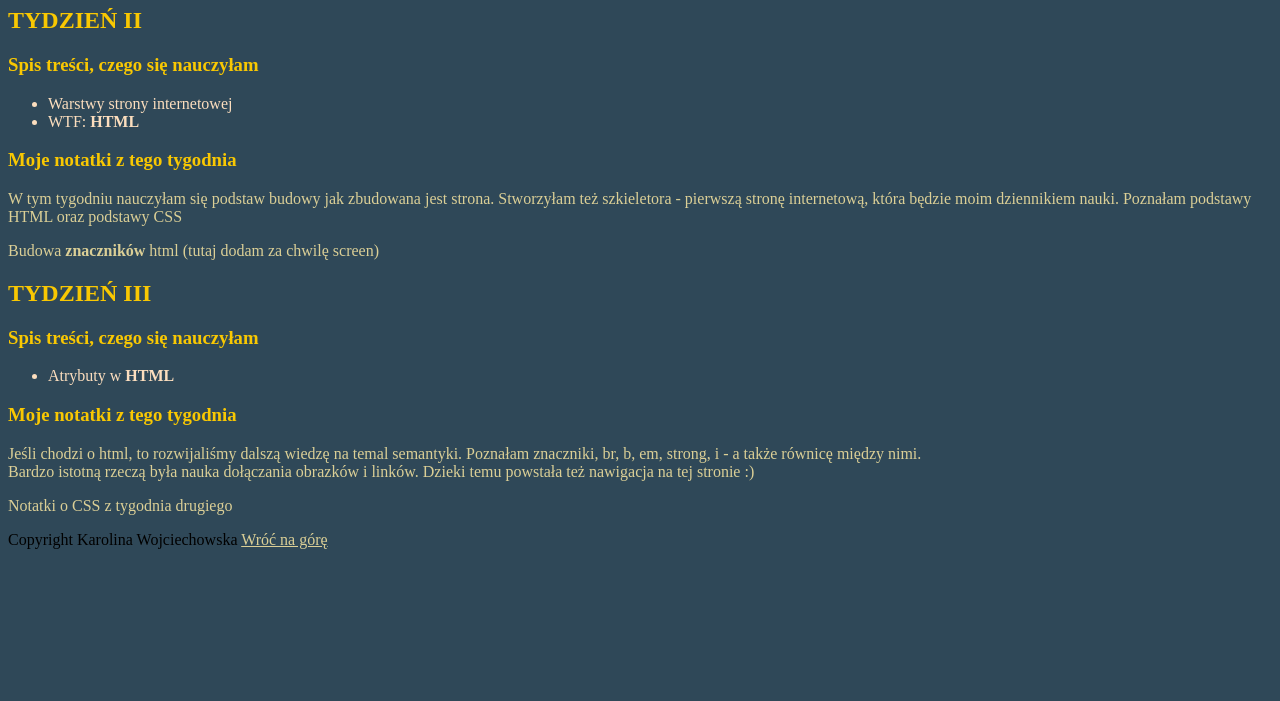
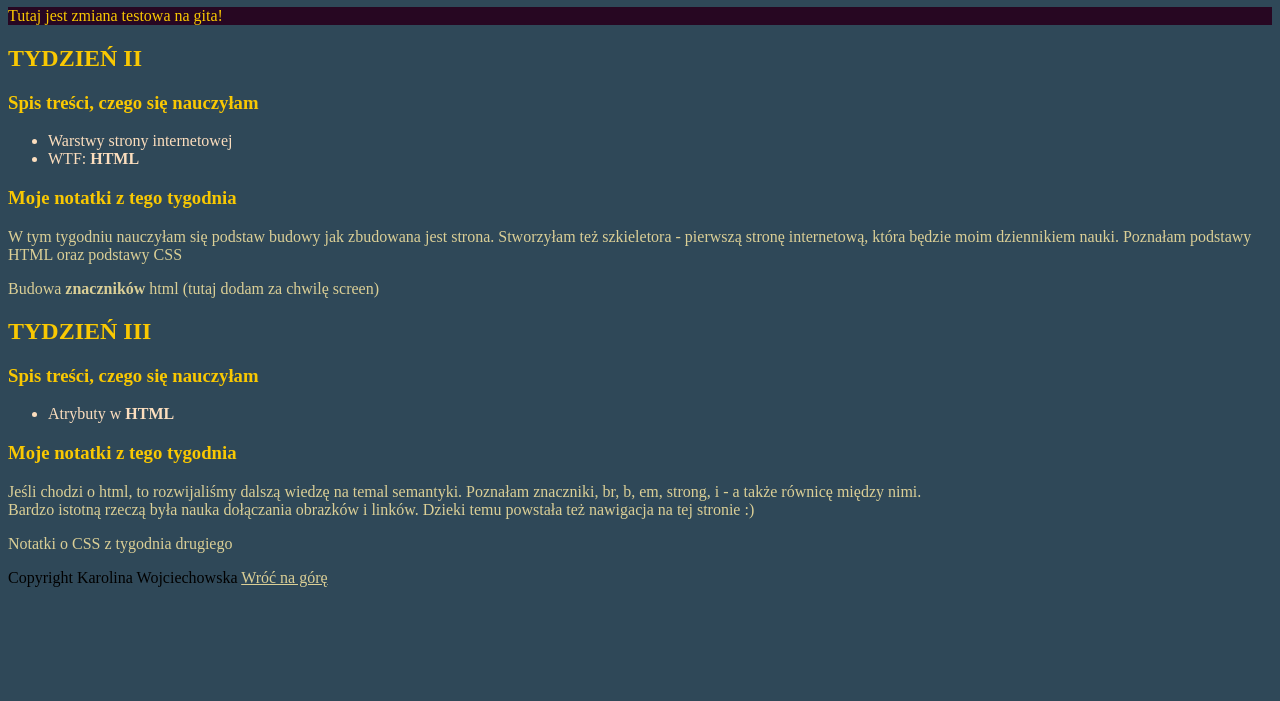
Before and after one commit to Karwska/homepage, a plain HTML site: page nauka-html.html in a window 1280 px wide. Shown: the part 99-800 px from the top of the page. Drawn offline with Linux system fonts and the light colour scheme.

Commit message:
paragraph added in nauka_html subpage

```diff
--- a/nauka-html.html
+++ b/nauka-html.html
@@ -18,6 +18,7 @@
     <main>
         <header>
             <h1 class="naglowek">Nauka html</h1>
+            <p class="git-try">Tutaj jest zmiana testowa na gita!</p>
         </header>
             <section>
             <h2 class="naglowek">TYDZIEŃ II</h2>
--- a/style.css
+++ b/style.css
@@ -19,3 +19,7 @@ nav a {
 a {
     color: #DBCF96;
 }
+.git-try {
+    color: #F9C802;
+    background: #270722;
+}
```
